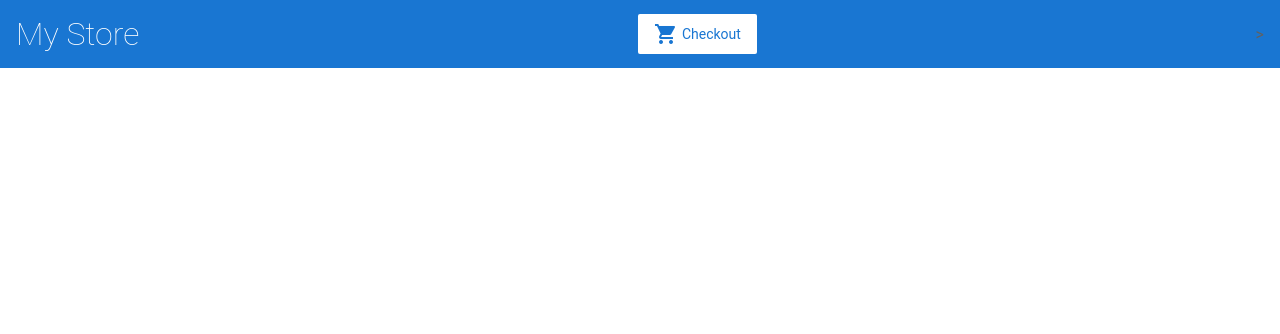
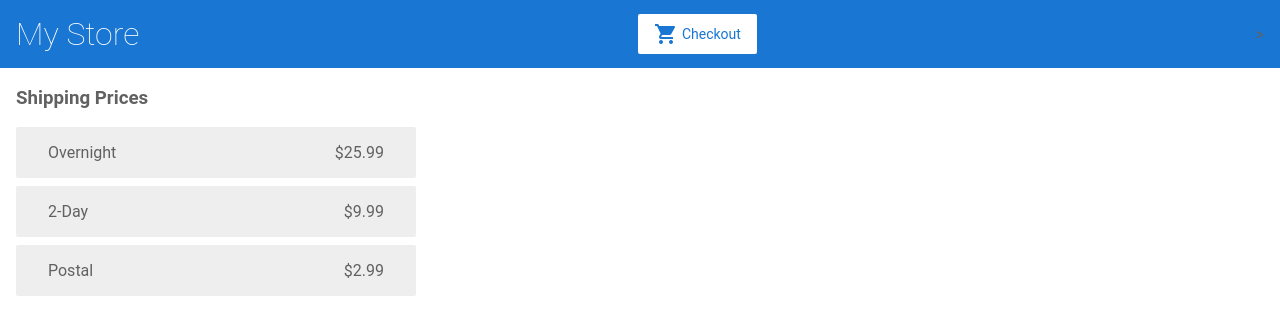
Before and after one commit to aeon-x/angular-8rghgi, an Angular app: page /shipping in a window 1280 px wide. Before the commit this address led to /. Shown: the top 334 px of the page. Built offline with nearby package versions, Linux system fonts and the light colour scheme.

Commit message:
3 files modified, 4 added

```diff
--- a/src/app/app.module.ts
+++ b/src/app/app.module.ts
@@ -10,6 +10,7 @@
 import { ProductDetailsComponent } from './product-details/product-details.component';
 import { CartComponent } from './cart/cart.component';
 import { HttpClientModule } from '@angular/common/http';
+import { ShippingComponent } from './shipping/shipping.component';
 
 @NgModule({
   imports: [
@@ -20,6 +21,7 @@
       { path: '', component: ProductListComponent },
       { path: 'products/:productId', component: ProductDetailsComponent },
       { path: 'cart', component: CartComponent },
+      { path: 'shipping', component: ShippingComponent },
     ])
   ],
   declarations: [
@@ -28,7 +30,8 @@
     ProductListComponent,
     ProductAlertsComponent,
     ProductDetailsComponent,
-    CartComponent
+    CartComponent,
+    ShippingComponent
   ],
   bootstrap: [
     AppComponent
--- a/src/app/cart.service.ts
+++ b/src/app/cart.service.ts
@@ -1,12 +1,17 @@
+import { HttpClient } from '@angular/common/http';
 import { Product } from './products';
 import { Injectable } from '@angular/core';
+
 /* . . . */
 @Injectable({
   providedIn: 'root'
 })
 export class CartService {
   items: Product[] = [];
-/* . . . */
+
+  constructor(
+    private http: HttpClient
+  ) {}
 
   addToCart(product: Product) {
     this.items.push(product);
@@ -21,4 +26,8 @@
     return this.items;
   }
 /* . . . */
+
+  getShippingPrices() {
+    return this.http.get<{type: string, price: number}[]>('/assets/shipping.json');
+  }
 }
--- a/src/app/cart/cart.component.html
+++ b/src/app/cart/cart.component.html
@@ -1,4 +1,8 @@
 <h3>Cart</h3>
+
+<p>
+<a routerLink="/shipping">Shipping Prices</a>
+</p>
 
 <div class="cart-item" *ngFor="let item of items">
   <span>{{ item.name }}</span>
--- /dev/null
+++ b/src/app/shipping/shipping.component.html
@@ -0,0 +1,6 @@
+<h3>Shipping Prices</h3>
+
+<div class="shipping-item" *ngFor="let shipping of shippingCosts | async">
+  <span>{{ shipping.type }}</span>
+  <span>{{ shipping.price | currency }}</span>
+</div>
--- /dev/null
+++ b/src/app/shipping/shipping.component.ts
@@ -0,0 +1,21 @@
+import { Component, OnInit } from '@angular/core';
+
+import { Observable } from 'rxjs';
+import { CartService } from '../cart.service';
+
+@Component({
+  selector: 'app-shipping',
+  templateUrl: './shipping.component.html',
+  styleUrls: ['./shipping.component.css']
+})
+export class ShippingComponent implements OnInit {
+
+  constructor(private cartService: CartService) { }
+
+  shippingCosts!: Observable<{ type: string, price: number }[]>;
+
+  ngOnInit(): void {
+    this.shippingCosts =  this.cartService.getShippingPrices();
+  }
+
+}
```
Also changed, not shown: src/app/shipping/shipping.component.css (added), 1 other file (tests, documents, lock files or other folders).
